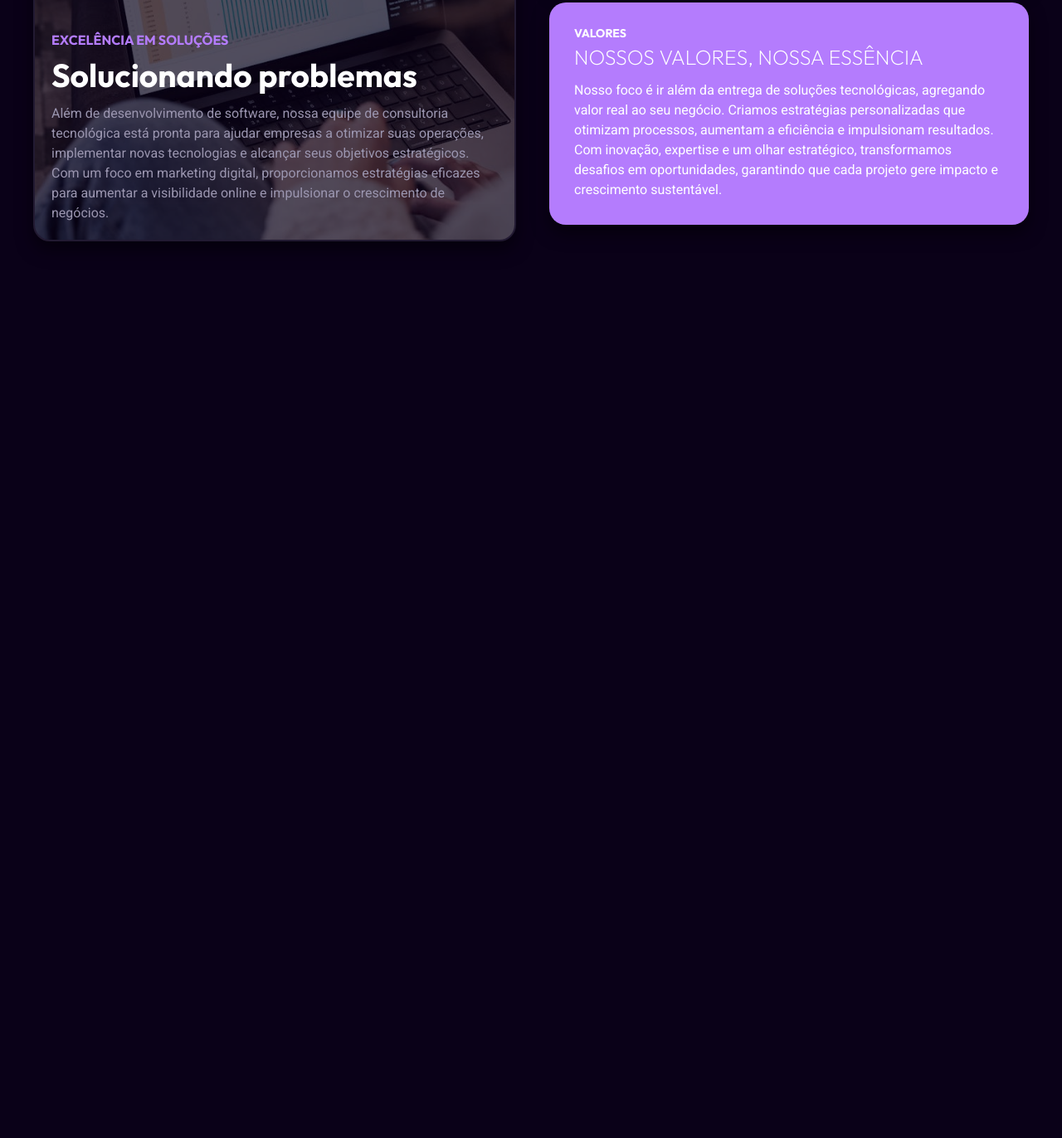
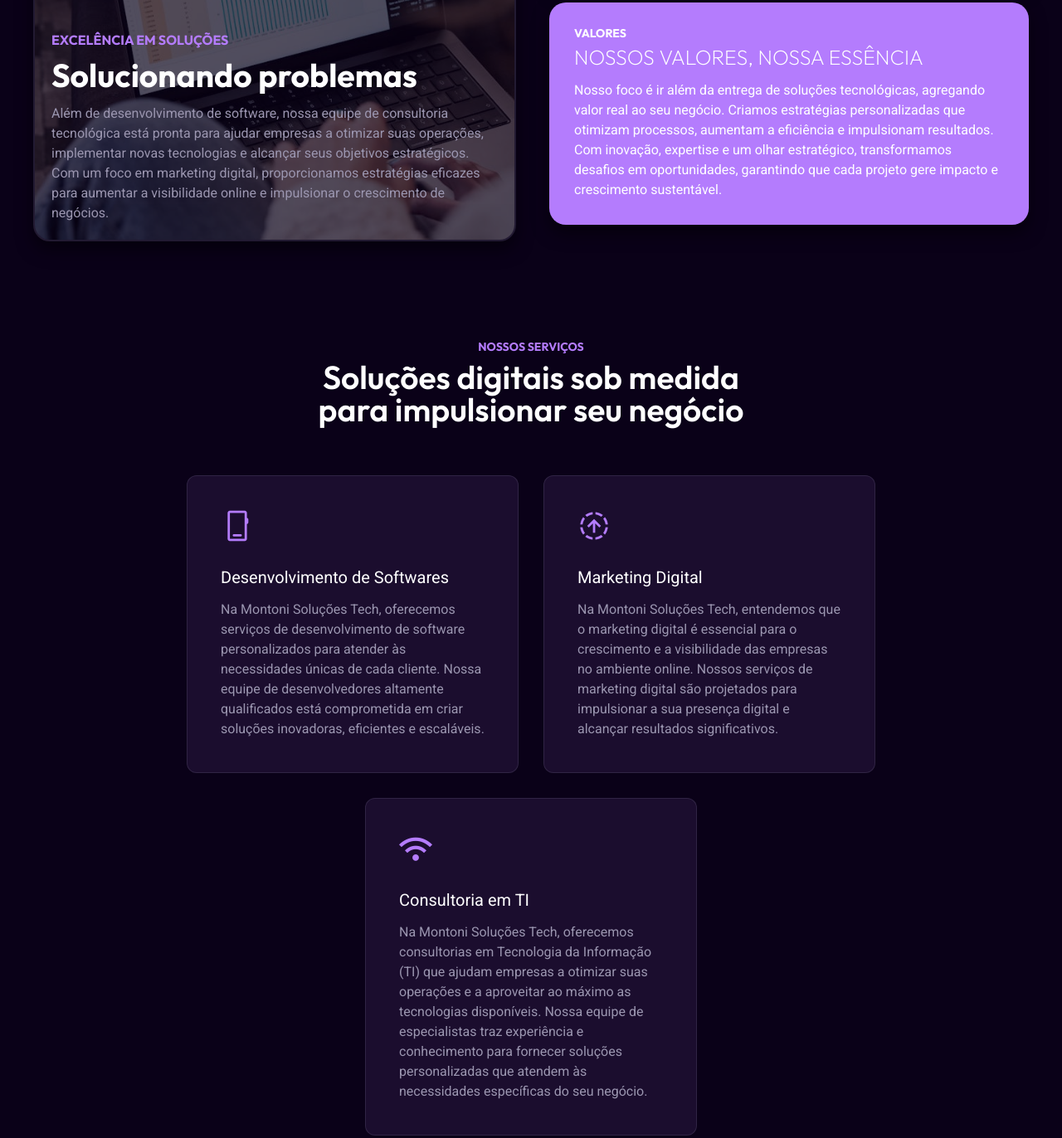
Before and after one commit to jonathanmontoni/montoni-website, a plain HTML site: page index.html in a window 1280 px wide. Shown: the part 1787-3159 px from the top of the page at 83% size. Before the commit the page ends 2158 px from the top, so only its background shows below. Drawn offline with nearby package versions, Linux system fonts and the light colour scheme.

Commit message:
initial commit

```diff
--- a/estilos/style.css
+++ b/estilos/style.css
@@ -347,6 +347,74 @@ header {
     font-family: var(--font02);
 }
 
+.services-section {
+    background-color: var(--bg-color);
+    color: white;
+    padding: 40px 20px;
+    text-align: center;
+}
+
+.services-header h4 {
+    color: var(--text-btn);
+    text-transform: uppercase;
+    font-family: var(--font01);
+    font-weight: bold;
+    font-size: 14px;
+    line-height: 14px;
+    margin-bottom: 10px;
+}
+
+.services-header h2 {
+    font-size: 39px;
+    font-weight: 600;
+    font-family: var(--font01);
+    line-height: 39px;
+    margin-bottom: 60px;
+}
+
+.services-cards {
+    display: flex;
+    flex-wrap: wrap;
+    justify-content: center;
+    gap: 30px;
+}
+
+.service-card {
+    background-color: #1b0d2e;
+    border: 1px solid var(--border);
+    border-radius: 12px;
+    padding: 40px 40px;
+    width: 400px;
+    text-align: left;
+    transition: transform 0.3s ease;
+}
+
+.service-card:hover {
+    transform: translateY(-5px);
+    border: 1px solid var(--text-btn);
+}
+
+.service-card .icon span {
+    font-size: 40px;
+    color: var(--text-btn);
+    margin-bottom: 30px;
+}
+
+.service-card h3 {
+    font-size: 20px;
+    font-weight: 400;
+    font-family: var(--font02);
+    line-height: 24px;
+    margin-bottom: 15px;
+}
+
+.service-card p {
+    font-size: 16px;
+    font-family: var(--font02);
+    line-height: 24px;
+    color: var(--text-p);
+}
+
 .menu-toggle {
     display: none;
     font-size: 28px;
--- a/index.html
+++ b/index.html
@@ -5,9 +5,10 @@
     <meta charset="UTF-8">
     <meta name="viewport" content="width=device-width, initial-scale=1.0">
     <title>Montoni Soluções</title>
+    <link rel="shortcut icon" href="favicon.ico" type="image/x-icon">
+    <link href="https://fonts.googleapis.com/css2?family=Material+Symbols+Outlined" rel="stylesheet">
     <link rel="stylesheet" href="estilos/style.css">
 </head>
-
 <body>
     <header>
         <div class="logo">
@@ -96,6 +97,35 @@
             </div>
         </div>
     </section>
+    <section class="services-section">
+        <div class="services-header">
+            <h4>NOSSOS SERVIÇOS</h4>
+            <h2>Soluções digitais sob medida <br> para impulsionar seu negócio</h2>
+        </div>
+        <div class="services-cards">
+            <div class="service-card">
+                <div class="icon"><span class="material-symbols-outlined">phone_iphone</span></div>
+                <h3>Desenvolvimento de Softwares</h3>
+                <p>
+                    Na Montoni Soluções Tech, oferecemos serviços de desenvolvimento de software personalizados para atender às necessidades únicas de cada cliente. Nossa equipe de desenvolvedores altamente qualificados está comprometida em criar soluções inovadoras, eficientes e escaláveis.
+                </p>
+            </div>
+            <div class="service-card">
+                <div class="icon"><span class="material-symbols-outlined">arrow_upload_ready</span></div>
+                <h3>Marketing Digital</h3>
+                <p>
+                    Na Montoni Soluções Tech, entendemos que o marketing digital é essencial para o crescimento e a visibilidade das empresas no ambiente online. Nossos serviços de marketing digital são projetados para impulsionar a sua presença digital e alcançar resultados significativos.
+                </p>
+            </div>
+            <div class="service-card">
+                <div class="icon"><span class="material-symbols-outlined">wifi</span></div>
+                <h3>Consultoria em TI</h3>
+                <p>
+                    Na Montoni Soluções Tech, oferecemos consultorias em Tecnologia da Informação (TI) que ajudam empresas a otimizar suas operações e a aproveitar ao máximo as tecnologias disponíveis. Nossa equipe de especialistas traz experiência e conhecimento para fornecer soluções personalizadas que atendem às necessidades específicas do seu negócio.
+                </p>
+            </div>
+        </div>
+    </section>
     <script>
         function toggleMenu() {
             const nav = document.querySelector('.nav-links');
```
Also changed, not shown: img/section3.png (deleted).
